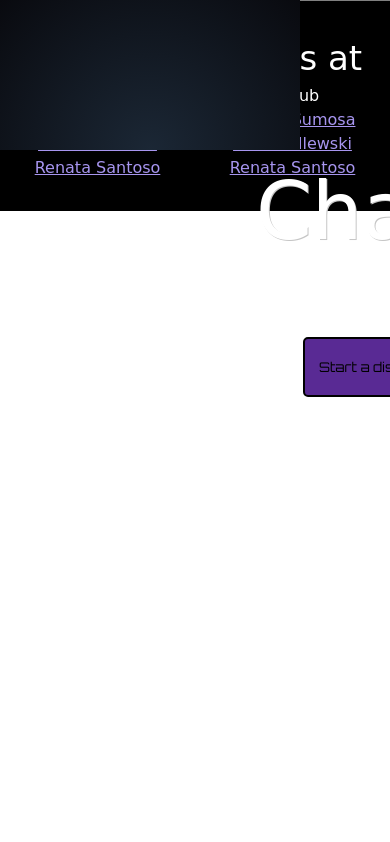
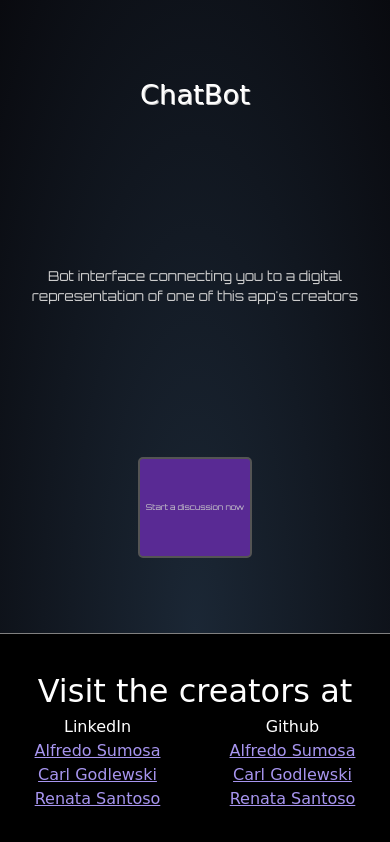
Before and after one commit to resant18/chatbot, a website: page public/index.html in a window 390 px wide. Drawn offline with nearby package versions, Linux system fonts and the light colour scheme; a script that the page names is missing; a web font is replaced by a local one.

Commit message:
Improve main style to be responsive

```diff
--- a/public/css/footer.css
+++ b/public/css/footer.css
@@ -24,7 +24,7 @@
 }
 
 .footer-main-title {
-  font-size: 34px;
+  font-size: 2em;
 }
 
 .footer-profiles {
--- a/public/css/splashPage.css
+++ b/public/css/splashPage.css
@@ -1,7 +1,13 @@
 
 
 .intro-blurb-box {
-  margin-top: 18vh;
+  display: flex;
+  flex-direction: column;
+  justify-content: space-around;
+  align-items: center;
+  position: absolute;
+  height: 75vh;
+  /* margin-top: 18vh;
   margin-left: 30vw;
   margin-right: 30vw;
 
@@ -9,7 +15,7 @@
   display: block;
   z-index: 5;
   background-color: transparent;
-  width: 600px;
+  width: 600px; */
 }
 
 .intro-blurb-box h1 {
@@ -17,29 +23,35 @@
   color: white;
   text-shadow: 1px 1px #C6C6C6;
   text-align: center;
-  font-size: 80px;
-  margin-bottom: 0px;
+  font-size: 7vw;
 }
 
 .intro-blurb-box p {
-  margin-top: 5px;
   font-family: 'Orbitron', sans-serif;
-  color: white;
+  color: #ccc;
+  font-size: 3.5vw;
   text-align: center;
-  font-size: 20px;
 }
 
 .enter-button {
+  background-color: #592a94;
+  border: 2px solid #545454;
+  font-family: 'Orbitron', sans-serif;
+  color: #ccc;
+  border-radius: 5px;
+  font-size: 2vw;
+  text-align: center;
+  height: 12vh;
   /* position: absolute;
   display: block; */
-  height: 60px;
+  /* height: 60px;
   width: 200px;
   background-color: #592a94;
   border: 2px solid black;
   font-family: 'Orbitron', sans-serif;
   color: black;
   border-radius: 5px;
-  margin-left: 31%;
+  margin-left: 31%; */
 }
 
 
@@ -47,10 +59,6 @@
 
 .splash-background {
   background: radial-gradient(ellipse at bottom, #1b2735 0%, #090a0f 100%);
-  position: absolute;
-  display: block;
-  top: 0;
-  left: 0;
-  z-index: 0;
-
+  width: 100vw;
+  height: 75vh;
 }
--- a/public/css/styles.css
+++ b/public/css/styles.css
@@ -14,6 +14,7 @@ html {
   font-size: 18px;
   background-color: #FFF;
   font-family: "helvetica", sans-serif;
+  height: 100vh;
 }
 
 .wrapper {
@@ -347,3 +348,14 @@ a.button:hover {
 }
 
 /*# sourceMappingURL=styles.css.map */
+
+.enter-button:hover {
+  cursor: pointer;
+}
+
+.container {
+  display: flex;
+  justify-content: center;
+  align-items: center;
+  height: 75vh;
+}
```
